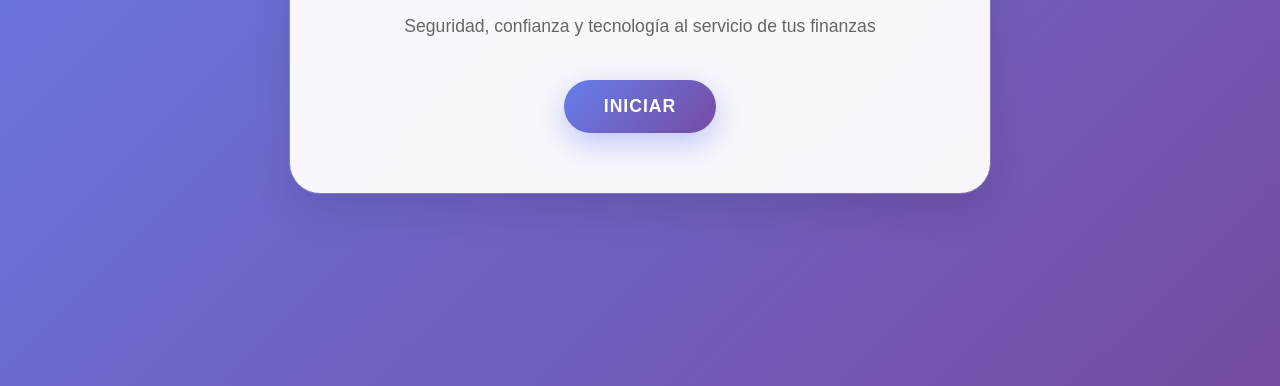
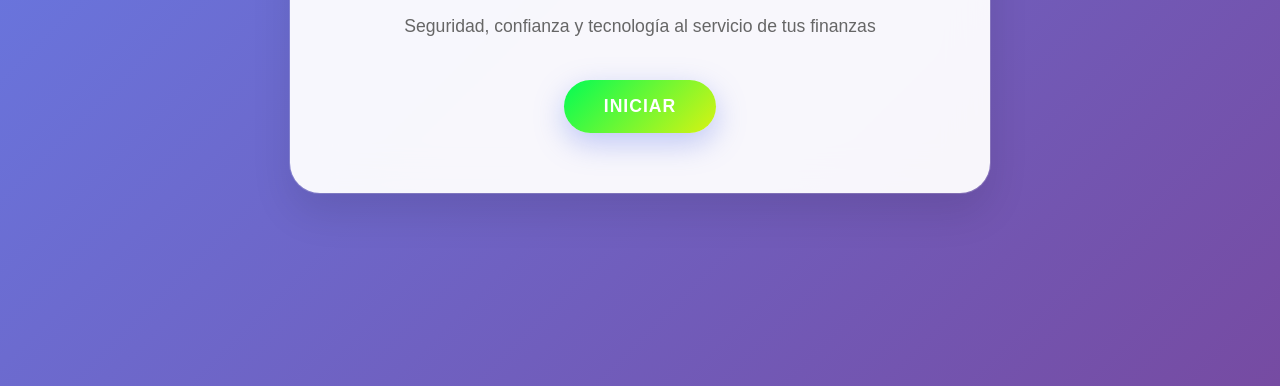
Before and after one commit to DanniCam20/Bancamor, a plain HTML site: page index.html in a window 1280 px wide. Shown: the part 414-800 px from the top of the page. Drawn offline with Linux system fonts and the light colour scheme.

Commit message:
Update Style.css

```diff
--- a/Style.css
+++ b/Style.css
@@ -85,7 +85,7 @@
 }
 
 .btn.primary {
-    background: linear-gradient(135deg, #667eea 0%, #764ba2 100%);
+    background: linear-gradient(135deg, #02fc55 0%, #d8f312 100%);
     color: white;
     box-shadow: 0 10px 30px rgba(102, 126, 234, 0.4);
 }
```
